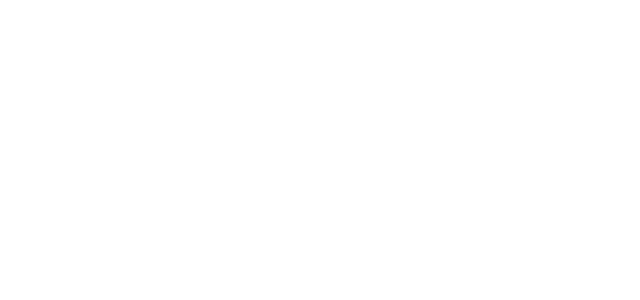
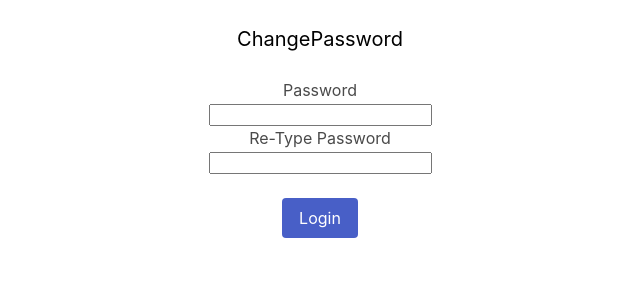
Before and after one commit to DavidDimasPatty/AdminPelayananImanKatolik, a React (Create React App) app: page /pageForgotPassword/1 in a window 1280 px wide. Before the commit this address had no page. Shown: the top 300 px of the page, without its empty margins (320-960 px from the left). Built offline with nearby package versions, Linux system fonts and the light colour scheme.

Commit message:
forgot password page

```diff
--- a/src/App.js
+++ b/src/App.js
@@ -6,6 +6,7 @@
 import Home from './components/home'
 import EditGereja from "./components/editGereja";
 import AddGereja from "./components/addGereja";
+import ChangePassword from "./components/changePassword";
 
 function App() {
   return (
@@ -17,7 +18,7 @@
            <Route exact path="/daftaruser" element={<DaftarUser/>}/>
            <Route exact path="/editgereja/:id" element={<EditGereja/>}/>
            <Route exact path="/pageaddgereja" element={<AddGereja/>}/>
-
+           <Route exact path="/pageForgotPassword/:email" element={<ChangePassword/>}/>
 
            </Routes>
   </Router>
--- /dev/null
+++ b/src/components/changePassword.js
@@ -0,0 +1,79 @@
+import React, { useState } from "react";
+import { useNavigate } from "react-router-dom";
+import axios from "axios";
+import "bulma/css/bulma.min.css";
+
+const ChangePassword = () => {
+
+  const [username, setUserName] = useState();
+  const [password, setPassword] = useState();
+
+  /* TOKEN */
+
+
+  const nav = useNavigate();
+
+  /* Check table user di db */
+  const login = async (e) => {
+
+    const devEnv = process.env.NODE_ENV !== "production";
+    const { REACT_APP_DEV_URL, REACT_APP_PROD_URL } = process.env;
+    console.log(process.env)
+    console.log(process.env.REACT_APP_PROD_URL)
+
+    if (username && password) {
+
+      const devEnv = process.env.NODE_ENV !== "production";
+      const { REACT_APP_DEV_URL, REACT_APP_PROD_URL } = process.env;
+
+      await axios.get(`${devEnv ? process.env.REACT_APP_DEV_URL : process.env.REACT_APP_PROD_URL}/user`, {
+        params: {
+          username: username,
+          password: password
+        }
+      }).then((respon) => {
+        console.log(respon);
+        if (respon.data.length !== 0) {
+          nav("/home");
+        }
+        else {
+
+          window.alert("Invalid username or password");
+        }
+
+      }).catch((err) => console.log(err));
+
+    }
+    else {
+      window.alert("Username or password can't be empty");
+    }
+
+  }
+  /*  */
+  return (
+
+    <center>
+
+      <div className="loginContainer">
+        <br />
+        <h2 style={{ color: "Black", fontSize: "20px" }}>ChangePassword</h2>
+        <br />
+
+        <div className="loginLabel">Password</div>
+        <div className="loginInput"><input type="password" onChange={e => setPassword(e.target.value)} required /></div>
+
+        <div className="loginLabel">Re-Type Password</div>
+        <div className="loginInput"><input type="password" onChange={e => setPassword(e.target.value)} required /></div>
+        <br />
+        <button className="button is-link" onClick={login} >Login</button>
+
+
+      </div>
+
+    </center>
+
+  )
+
+}
+
+export default ChangePassword;
```
